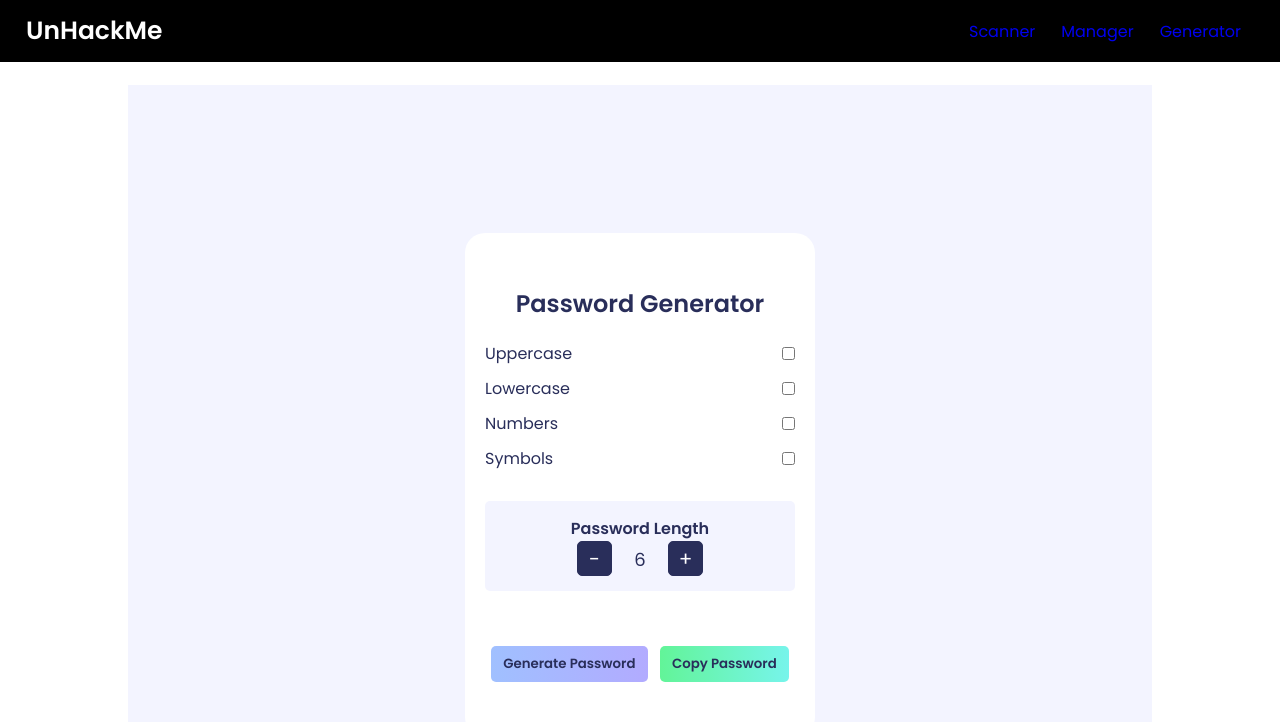
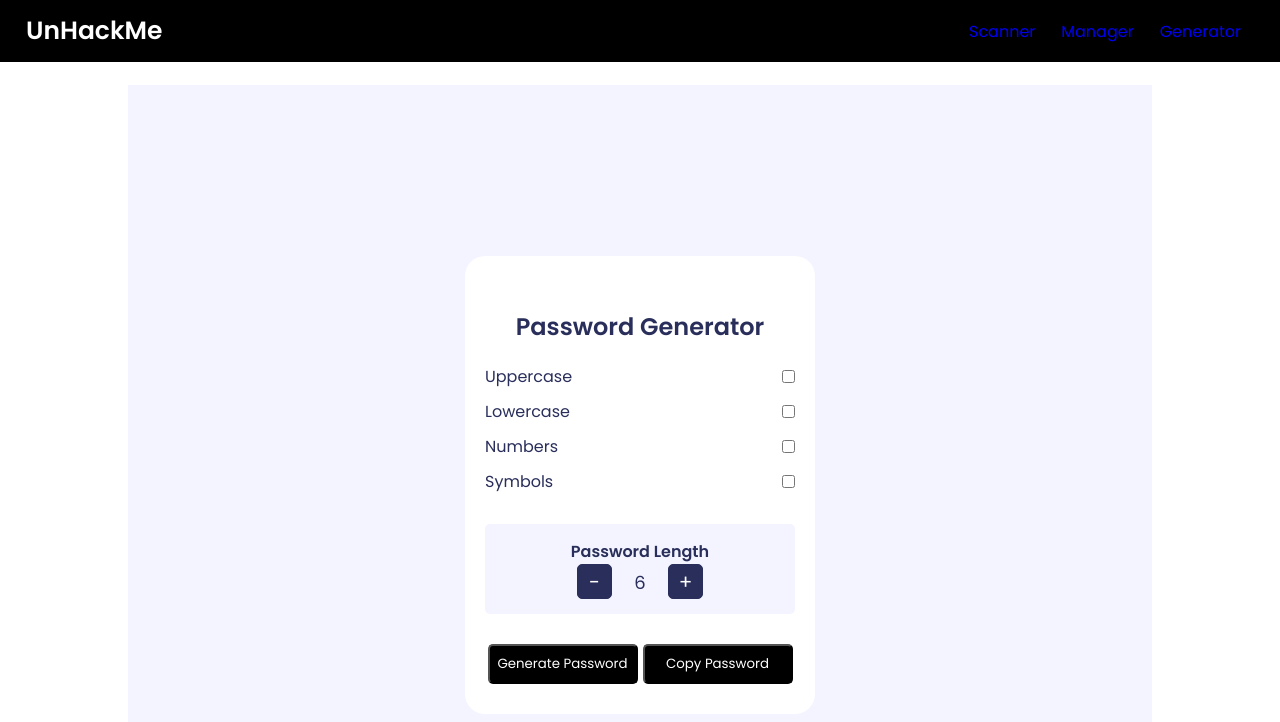
Before and after one commit to umam-khan/sem5proj, a React (Vite) app in the folder SemV/: page /password-maker in a window 1280 px wide. Shown: the top 722 px of the page. Built offline with nearby package versions, Linux system fonts and the light colour scheme.

Commit message:
added CSS to button

```diff
--- a/SemV/src/pages/PasswordMaker.jsx
+++ b/SemV/src/pages/PasswordMaker.jsx
@@ -177,10 +177,30 @@ function PasswordMaker() {
             </div>
 
             <div className="generator__form-actions">
-              <button onClick={generatePassword} className="btn generate-btn">
+              <button
+                onClick={generatePassword}
+                // className="btn generate-btn"
+                style={{
+                  backgroundColor: "black",
+                  color: "white",
+                  borderRadius: "5px",
+                  width: "150px",
+                  height: "40px",
+                }}
+              >
                 Generate Password
               </button>
-              <button onClick={copyPasswordHandler} className="btn copy-btn">
+              <button
+                onClick={copyPasswordHandler}
+                // className="btn copy-btn"
+                style={{
+                  backgroundColor: "black",
+                  color: "white",
+                  borderRadius: "5px",
+                  width: "150px",
+                  height: "40px",
+                }}
+              >
                 Copy Password
               </button>
             </div>
```
